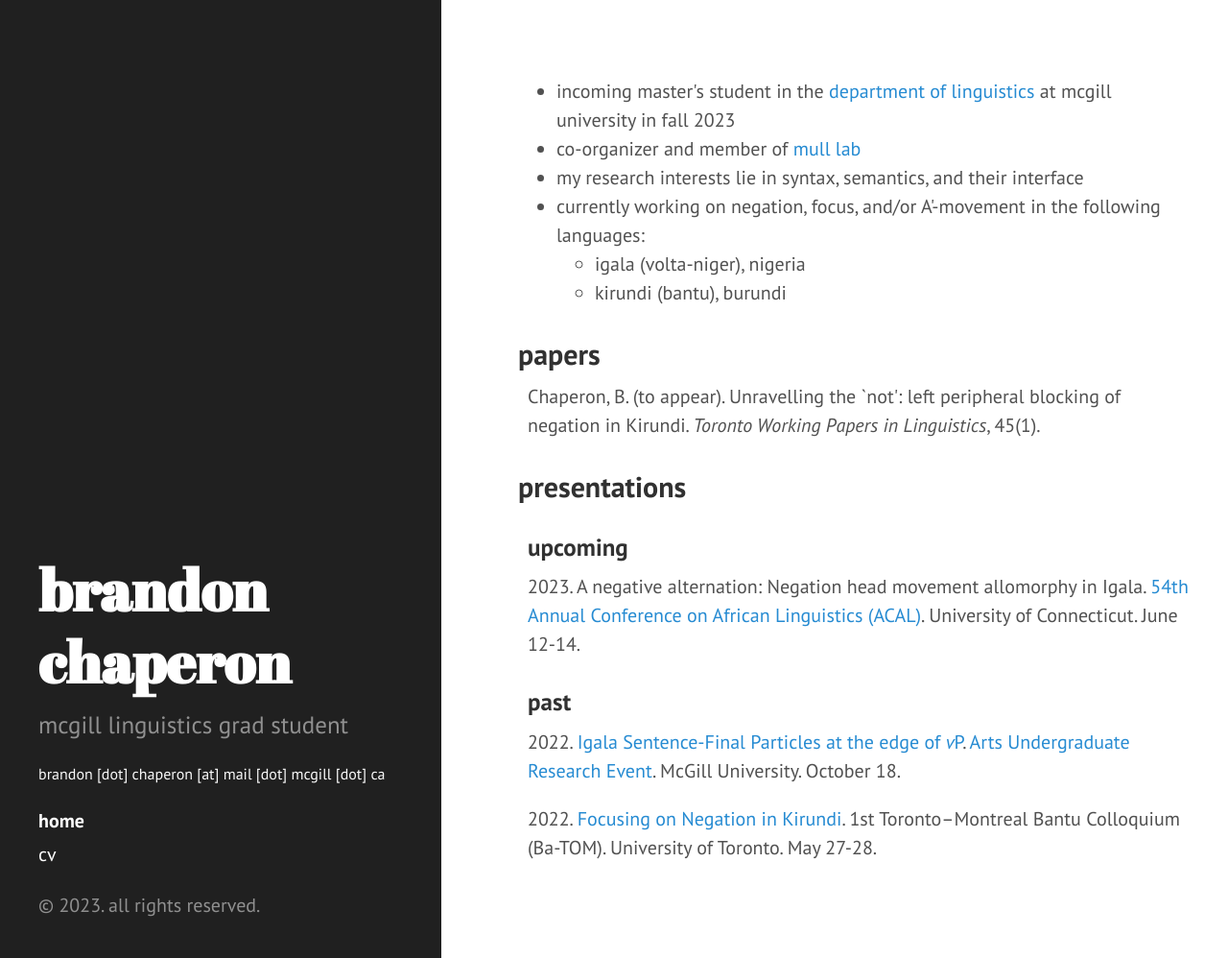
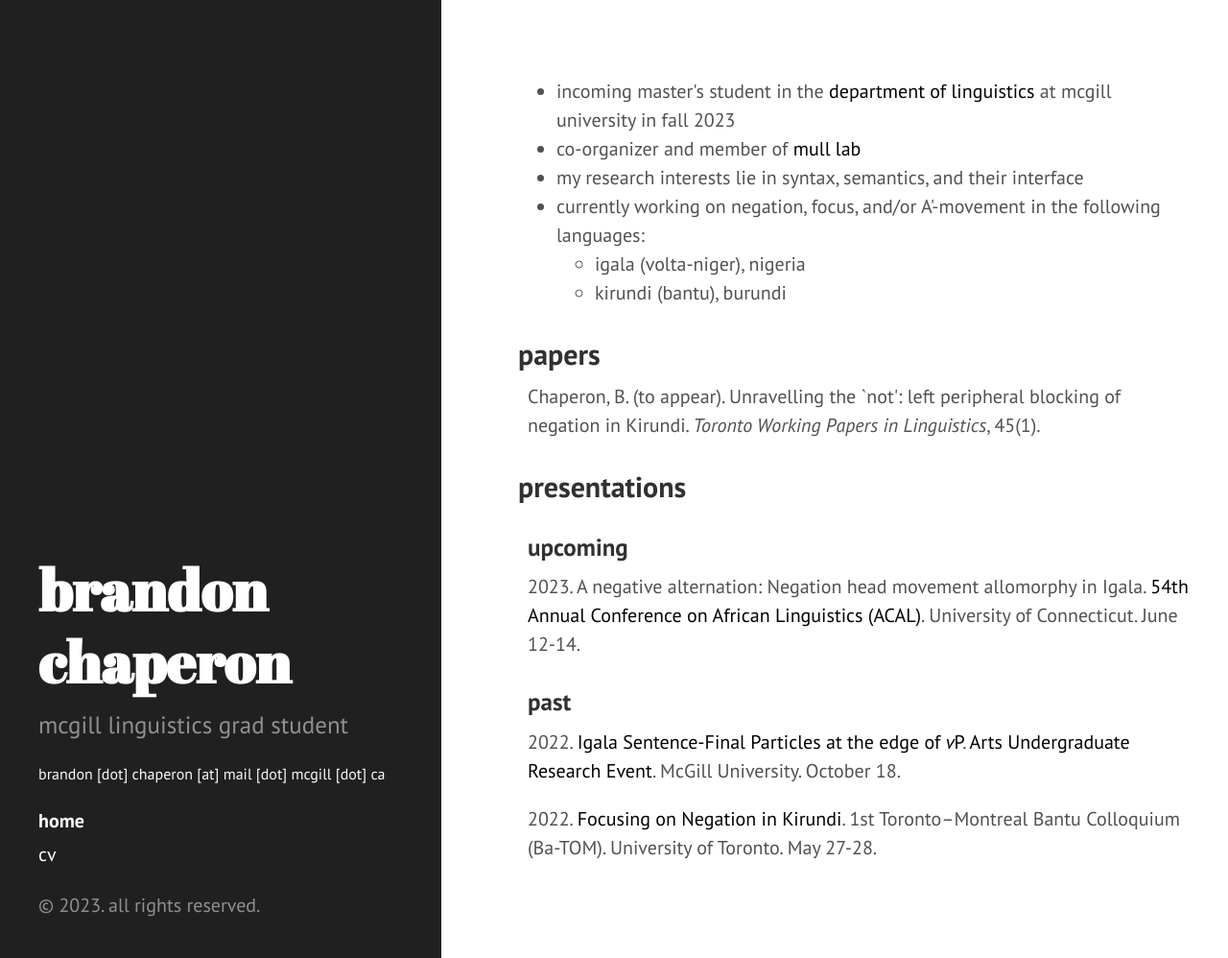
Before and after one commit to bchaper0n/bchaper0n.github.io, a Jekyll site: the page built from index.html, in a window 1280 px wide and 998 px high. Shown: the whole window at 96% size. Built offline with Jekyll 4.4.1, drawn with Linux system fonts in a browser that asks for light colours.

Commit message:
link colours

```diff
--- a/public/css/poole.css
+++ b/public/css/poole.css
@@ -67,7 +67,7 @@
 
 /* No `:visited` state is required by default (browsers will use `a`) */
 a {
-  color: #268bd2;
+  color: #000000;
   text-decoration: none;
 }
 a strong {
```
